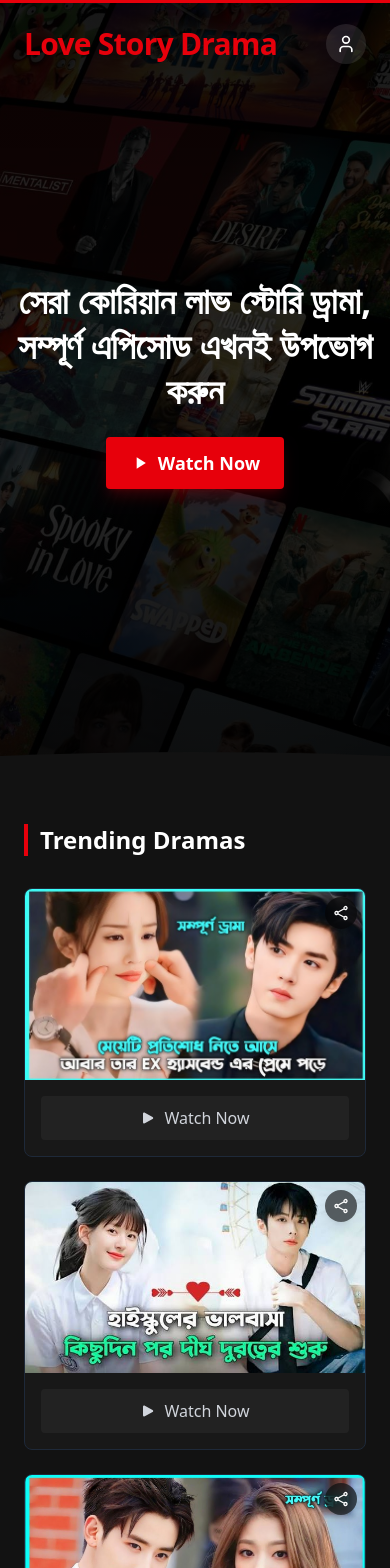
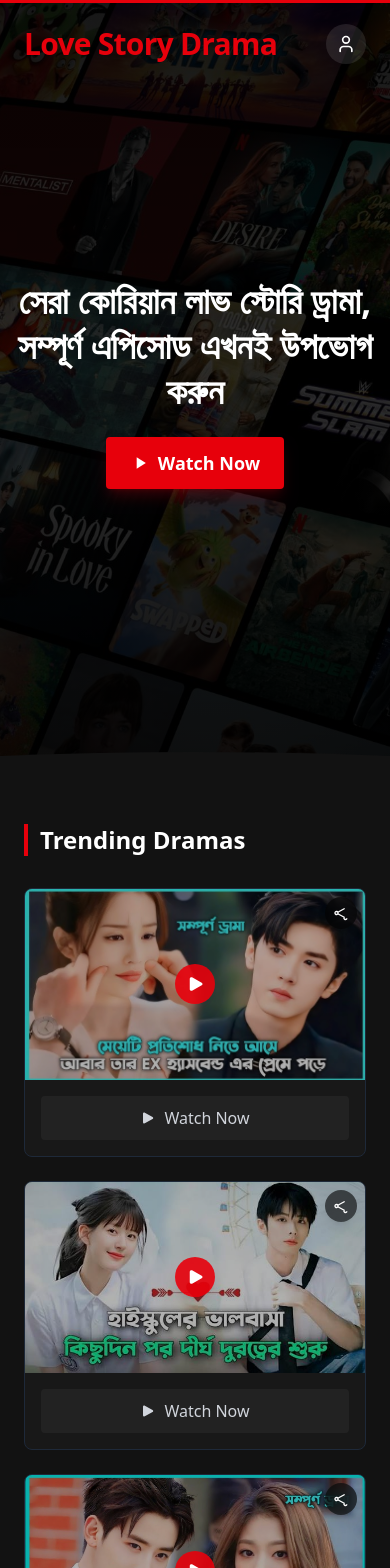
Before and after one commit to forhadwebdev/Tech-OTT, a Next.js app: page / in a window 390 px wide. Shown: the top 1568 px of the page. Built offline with nearby package versions, Linux system fonts and the light colour scheme.

Commit message:
Update: Made play button smaller on mobile devices

```diff
--- a/src/components/DramaCards.js
+++ b/src/components/DramaCards.js
@@ -50,7 +50,7 @@ export default function DramaCards({ onWatchClick }) {
                 title="Share this drama"
               >
                 <svg xmlns="http://www.w3.org/2000/svg" fill="none" viewBox="0 0 24 24" strokeWidth={2} stroke="currentColor" className="w-4 h-4">
-                  <path strokeLinecap="round" strokeLinejoin="round" d="M7.217 10.907a2.25 2.25 0 100 2.186m0-2.186c.18.324.283.696.283 1.093s-.103.77-.283 1.093m0-2.186l9.566-5.314m-9.566 7.5l9.566 5.314m0 0a2.25 2.25 0 103.935 2.186 2.25 2.25 0 00-3.935-2.186zm0-12.814a2.25 2.25 0 103.933-2.185 2.25 2.25 0 00-3.933 2.185z" />
+                  <path strokeLinecap="round" strokeLinejoin="round" d="M7.217 10.907a2.25 2.25 0 100 2.186m0-2.186c.18.324.283.696.283 1.093s-.103.77-.283 1.093m0-2.186l9.566-5.314m-9.566 7.5l9.566 5.314m0 0a2.25 2.25 0 103.935 2.186j2.25 2.25 0 00-3.935-2.186zm0-12.814a2.25 2.25 0 103.933-2.185j2.25 2.25 0 00-3.933 2.185z" />
                 </svg>
               </button>
 
@@ -65,9 +65,10 @@ export default function DramaCards({ onWatchClick }) {
                   className="object-cover group-hover:scale-105 transition-transform duration-500"
                 />
 
-                <div className="absolute inset-0 bg-black/40 flex items-center justify-center opacity-0 group-hover:opacity-100 transition-opacity duration-300 z-10">
-                  <div className="w-14 h-14 bg-red-600/90 rounded-full flex items-center justify-center shadow-lg transform group-hover:scale-110 transition-transform duration-300">
-                    <svg xmlns="http://www.w3.org/2000/svg" viewBox="0 0 24 24" fill="currentColor" className="w-8 h-8 text-white ml-1">
+                {/* মোবাইলে ছোট (w-10 h-10) এবং ডেস্কটপে বড় (md:w-14 md:h-14) প্লে বাটন */}
+                <div className="absolute inset-0 bg-black/30 flex items-center justify-center transition-opacity duration-300 z-10">
+                  <div className="w-10 h-10 md:w-14 md:h-14 bg-red-600/90 rounded-full flex items-center justify-center shadow-lg transform group-hover:scale-110 transition-transform duration-300">
+                    <svg xmlns="http://www.w3.org/2000/svg" viewBox="0 0 24 24" fill="currentColor" className="w-5 h-5 md:w-8 md:h-8 text-white ml-0.5">
                       <path fillRule="evenodd" d="M4.5 5.653c0-1.426 1.529-2.33 2.779-1.643l11.54 6.348c1.295.712 1.295 2.573 0 3.285L7.28 19.991c-1.25.687-2.779-.217-2.779-1.643V5.653z" clipRule="evenodd" />
                     </svg>
                   </div>
```
